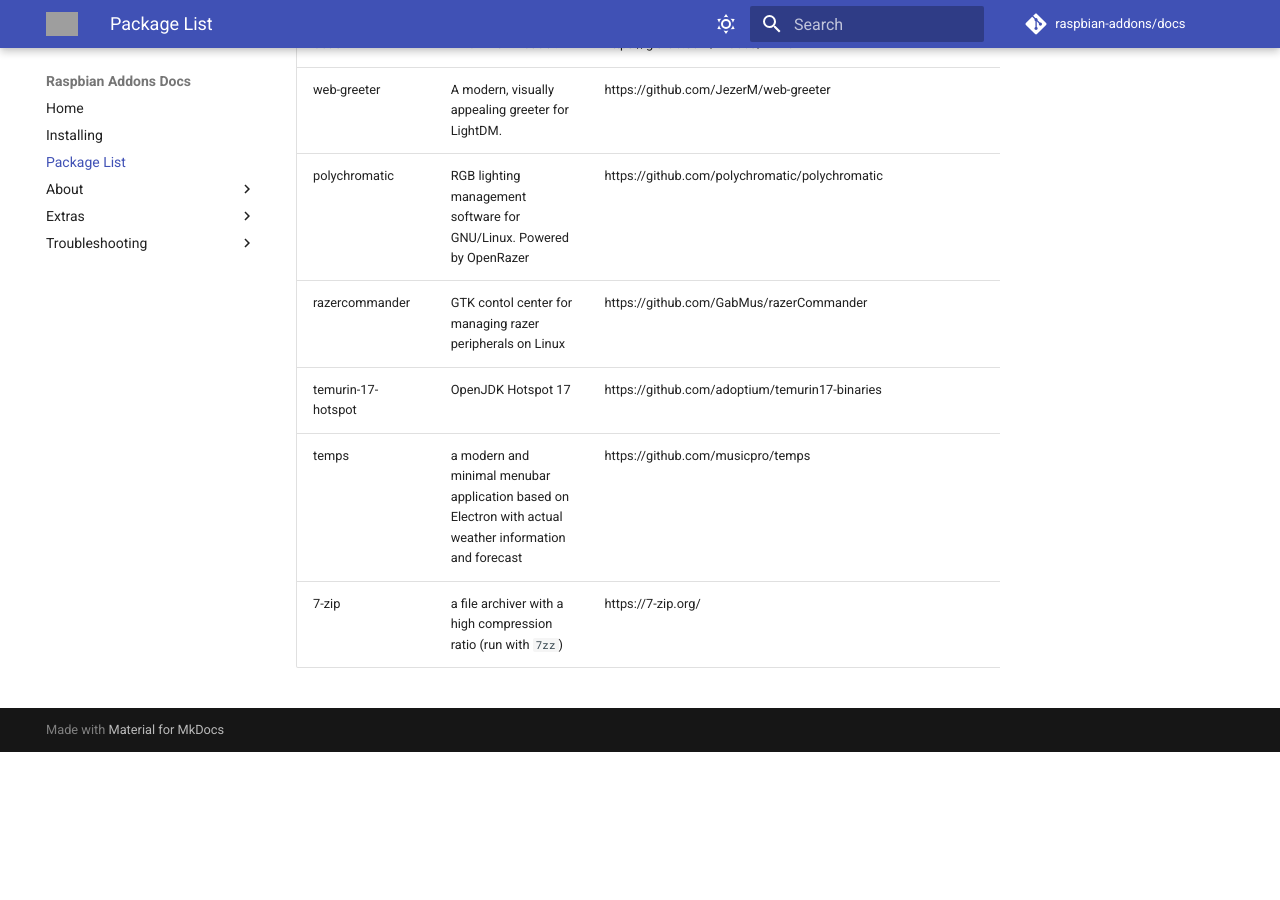
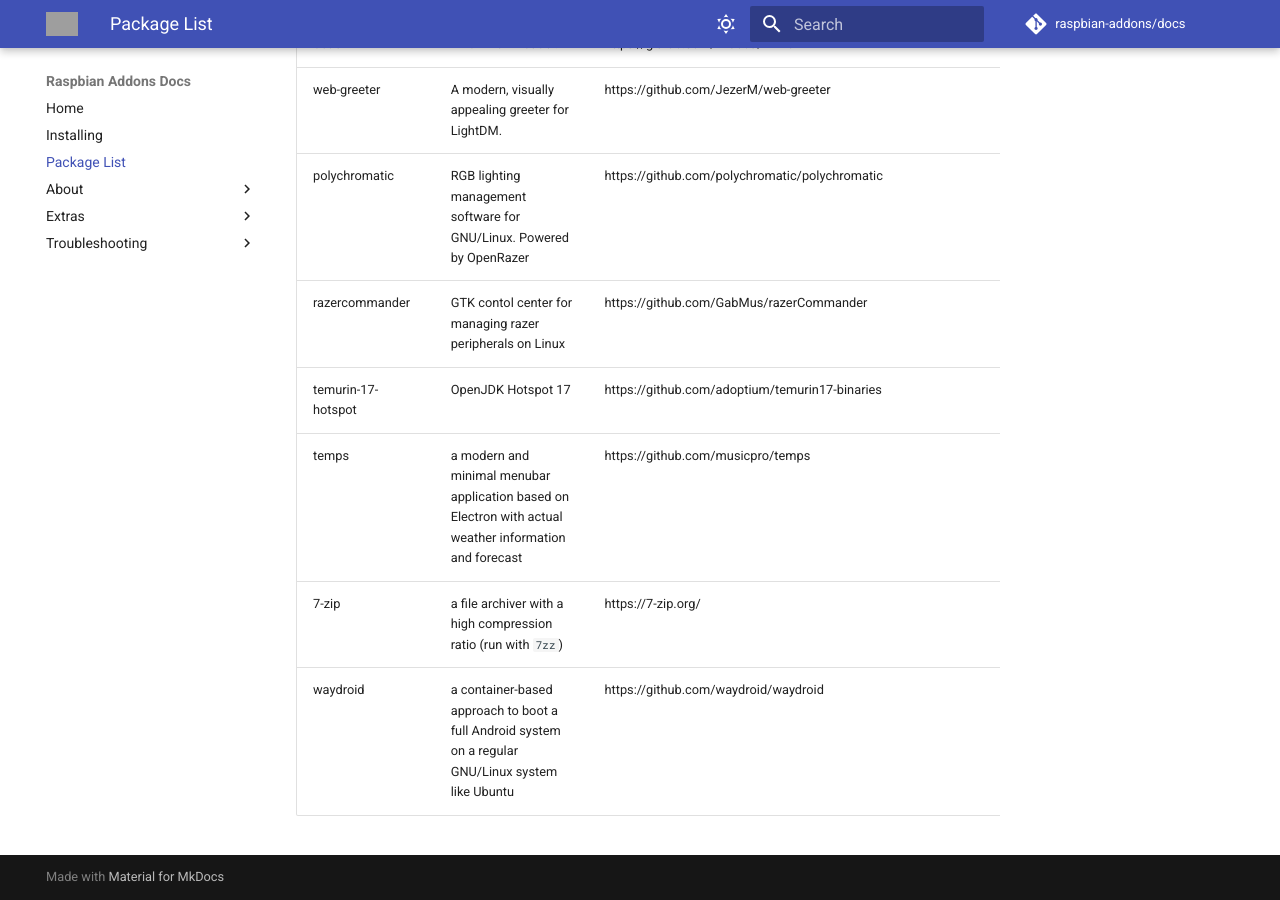
Before and after one commit to raspbian-addons/docs, an MkDocs documentation site: the page built from docs/package-list.md, in a window 1280 px wide and 900 px high, scrolled down 13557 px. Built offline with MkDocs 1.6.1 and Material for MkDocs 9.7.7, drawn with Linux system fonts in a browser that asks for light colours; comment, search, counter and statistics services are not loaded; before the commit the page ends 14309 px from its top, so only the background shows below that; grey boxes are pictures that could not be loaded.

Commit message:
package-list.md: added waydroid

```diff
--- a/docs/package-list.md
+++ b/docs/package-list.md
@@ -177,3 +177,4 @@
 | temurin-17-hotspot | OpenJDK Hotspot 17 | https://github.com/adoptium/temurin17-binaries |
 | temps | a modern and minimal menubar application based on Electron with actual weather information and forecast | https://github.com/musicpro/temps |
 | 7-zip | a file archiver with a high compression ratio (run with `7zz`) | https://7-zip.org/ |
+| waydroid | a container-based approach to boot a full Android system on a regular GNU/Linux system like Ubuntu | https://github.com/waydroid/waydroid |
```
